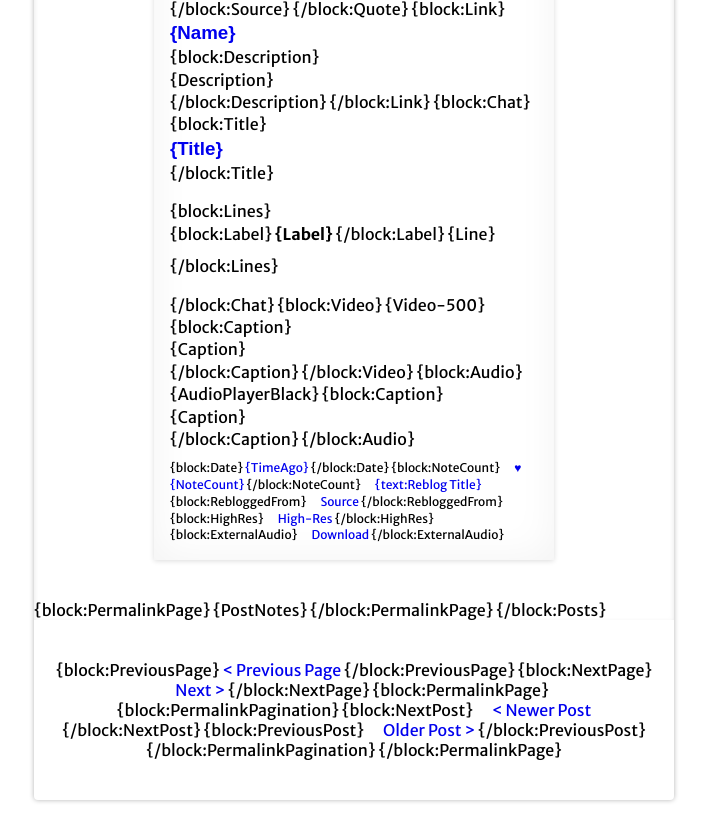
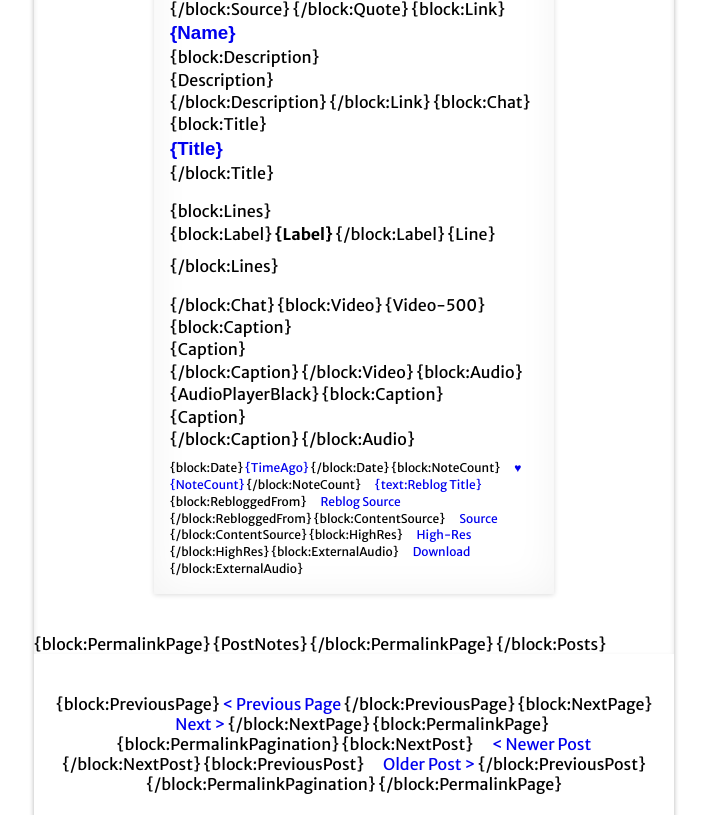
Before and after one commit to cheshire137/tumblr-themes, a plain HTML site: page new-leaves/index.html in a window 1280 px wide. Shown: the part 813-1628 px from the top of the page, without its empty margins (358-1065 px from the left). Drawn offline with Linux system fonts and the light colour scheme; a web font is replaced by a local one.

Commit message:
Adding photo click-through link

```diff
--- a/new-leaves/index.html
+++ b/new-leaves/index.html
@@ -342,7 +342,9 @@
             {/block:Text}
 
             {block:Photo}
-              <img class="photo" src="{PhotoURL-500}" alt="{PhotoAlt}">
+              {LinkOpenTag}
+                <img class="photo" src="{PhotoURL-500}" alt="{PhotoAlt}">
+              {LinkCloseTag}
               {block:Caption}
                 <div class="caption">{Caption}</div>
               {/block:Caption}
@@ -441,9 +443,14 @@
                 </li>
                 {block:RebloggedFrom}
                   <li>
-                    <a href="{ReblogRootURL}">Source</a>
+                    <a href="{ReblogRootURL}">Reblog Source</a>
                   </li>
                 {/block:RebloggedFrom}
+                {block:ContentSource}
+                  <li>
+                    <a href="{SourceURL}">Source</a>
+                  </li>
+                {/block:ContentSource}
                 {block:HighRes}
                   <li>
                     <a href="{PhotoURL-HighRes}">High-Res</a>
```
